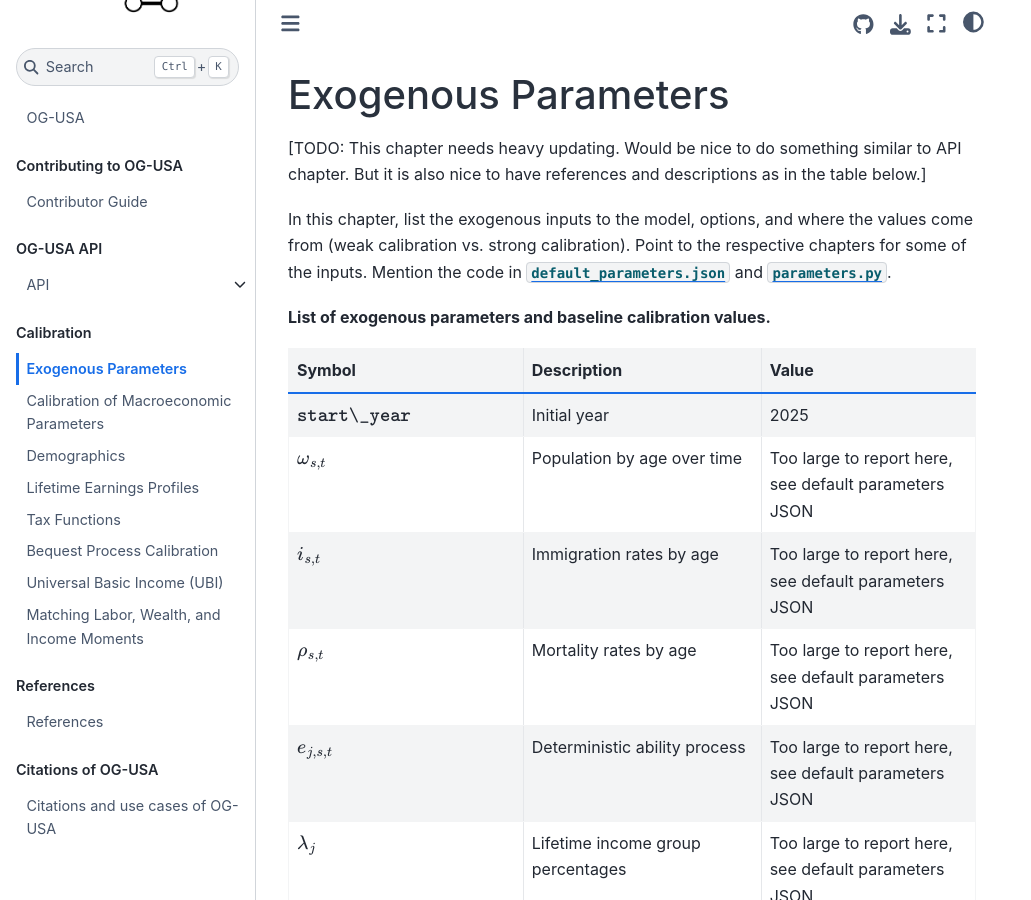
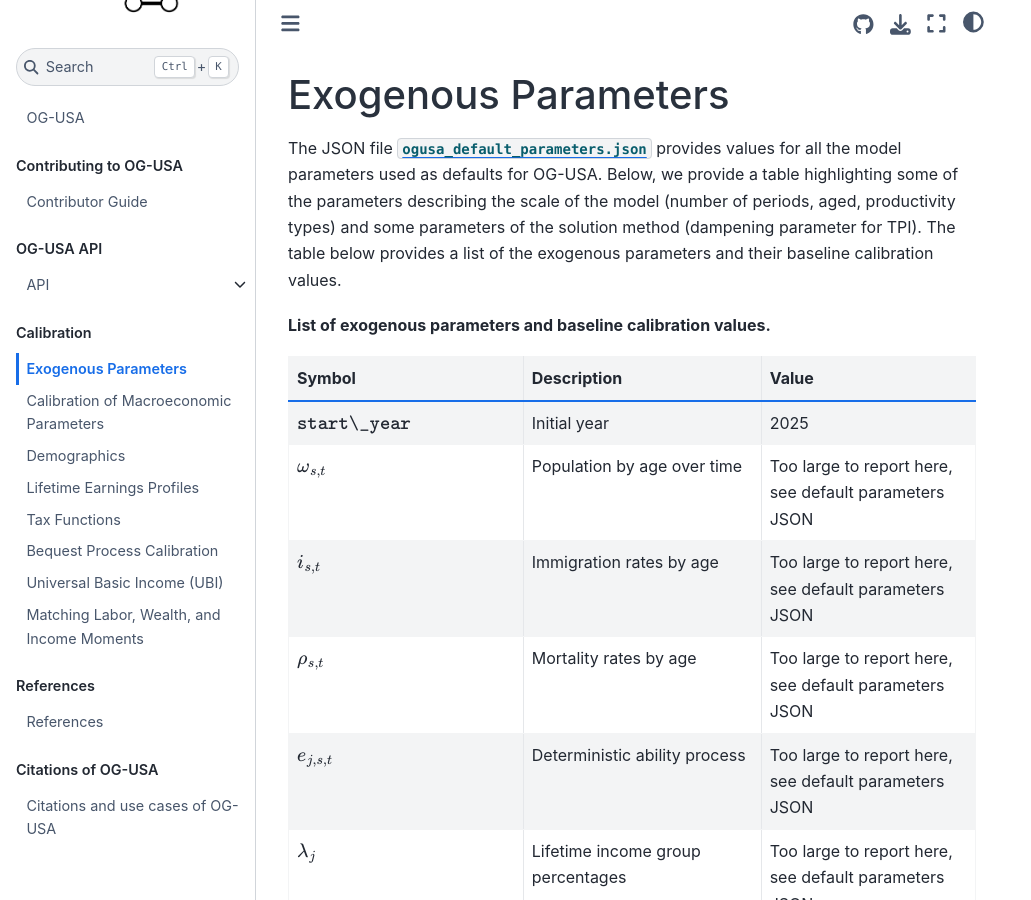
Before and after one commit to PSLmodels/OG-USA, a Jupyter Book: the page built from docs/book/content/calibration/exogenous_parameters.md, in a window 1280 px wide and 900 px high. Shown: the whole window, without its empty margins (0-1031 px from the left). Built offline with Jupyter Book 1.0.4 settings and Sphinx 7.4.7 and the Sphinx Book theme 1.1.4, drawn with Linux system fonts in a browser that asks for light colours.

Commit message:
update exog params doc

````diff
--- a/docs/book/content/calibration/exogenous_parameters.md
+++ b/docs/book/content/calibration/exogenous_parameters.md
@@ -14,9 +14,8 @@ kernelspec:
 (Chap_Exog)=
 # Exogenous Parameters
 
-  [TODO: This chapter needs heavy updating. Would be nice to do something similar to API chapter. But it is also nice to have references and descriptions as in the table below.]
+  The JSON file [`ogusa_default_parameters.json`](https://github.com/PSLmodels/OG-USA/blob/master/ogusa/default_parameters.json) provides values for all the model parameters used as defaults for OG-USA. Below, we provide a table highlighting some of the parameters describing the scale of the model (number of periods, aged, productivity types) and some parameters of the solution method (dampening parameter for TPI). The table below provides a list of the exogenous parameters and their baseline calibration values.
 
-  In this chapter, list the exogenous inputs to the model, options, and where the values come from (weak calibration vs. strong calibration). Point to the respective chapters for some of the inputs. Mention the code in [`default_parameters.json`](https://github.com/PSLmodels/OG-USA/blob/master/ogusa/default_parameters.json) and [`parameters.py`](https://github.com/PSLmodels/OG-USA/blob/master/ogusa/parameters.py).
 
   <!-- +++
   ```{code-cell} ogusa-dev
````
